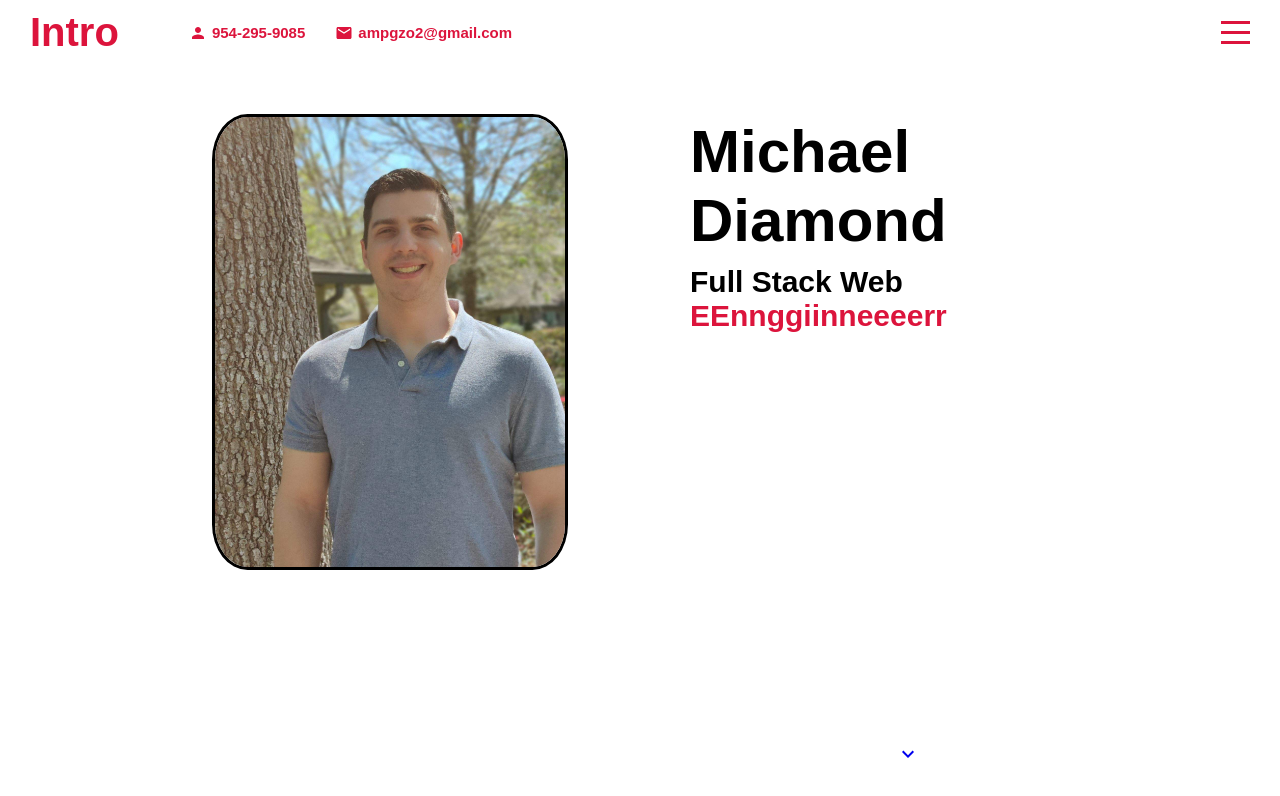
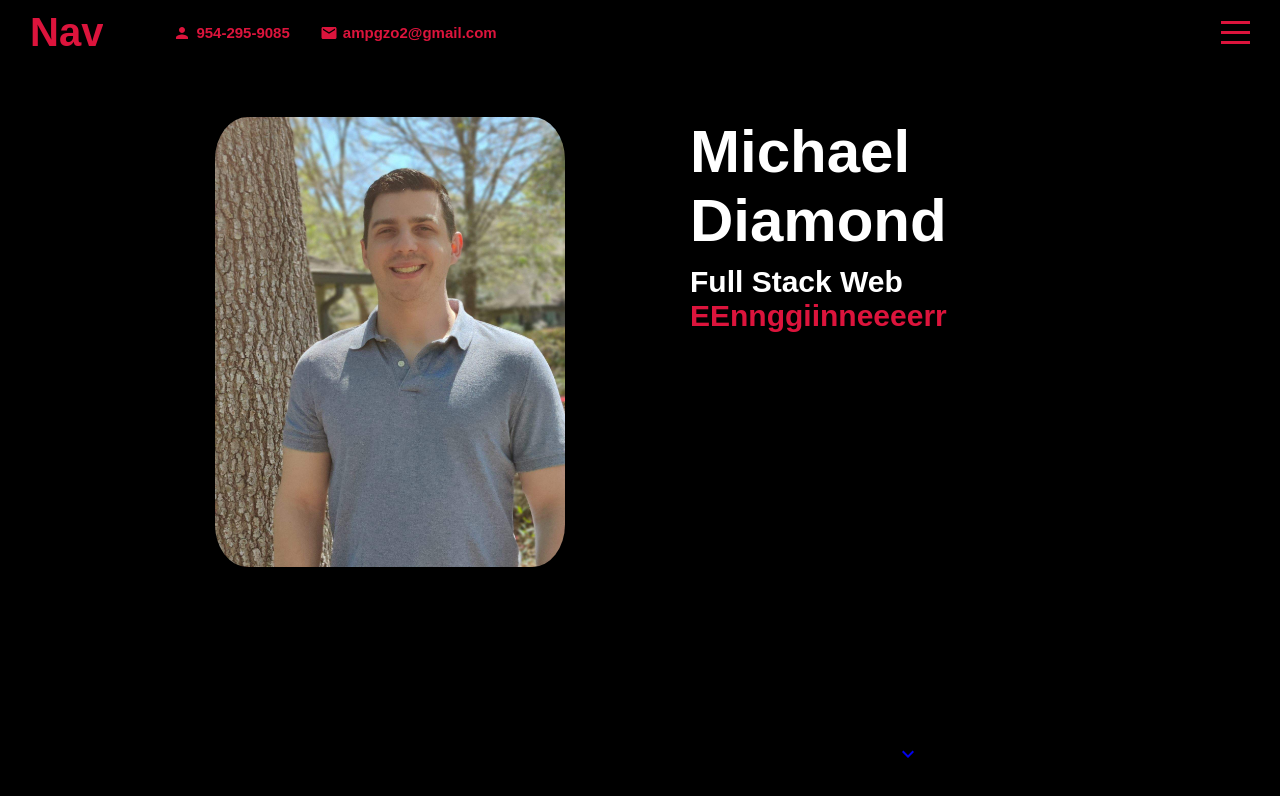
Before and after one commit to mikeydgithub/mike_portfolio, a React (Create React App) app: page / in a window 1280 px wide. Shown: the top 796 px of the page. Built offline with nearby package versions, Linux system fonts and the light colour scheme; a web font is replaced by a local one.

Commit message:
pushing to make sure the latest is uploaded

```diff
--- a/src/components/intro/Intro.jsx
+++ b/src/components/intro/Intro.jsx
@@ -5,6 +5,9 @@ import { useEffect, useRef } from 'react'
 
 export default function Intro() {
   const textRef = useRef();
+
+  // npm intall typewriter-effect and remove ityped.
+  // https://stackoverflow.com/questions/71991232/why-am-i-getting-double-letters-after-using-ityped-package-in-react-js
 
   useEffect(() => {
     init(textRef.current, {
--- a/src/components/intro/intro.scss
+++ b/src/components/intro/intro.scss
@@ -1,6 +1,7 @@
 .intro {
-    background-color: white;
+    background-color: black;
     display: flex;
+    color: white;
 
     .left{
         flex: 0.5;
--- a/src/components/navbar/Navbar.jsx
+++ b/src/components/navbar/Navbar.jsx
@@ -7,7 +7,7 @@ export default function Navbar({menuOpen, setMenuOpen}) {
       <div className="wrapper">
         {/* left container start */}
         <div className="left">
-        <a href="#intro" className = "logo">Intro</a>
+        <a href="#intro" className = "logo">Nav</a>
           <div className="itemContainer">
             <Person className="icon"/>
             <span> 954-295-9085</span>
--- a/src/components/navbar/navbar.scss
+++ b/src/components/navbar/navbar.scss
@@ -3,7 +3,7 @@
 .navbar {
     width: 100%;
     height: 70px;
-    background-color: white;
+    background-color: rgb(0, 0, 0);
     position: fixed;
     color: $mainColor;
     top: 0;
```
